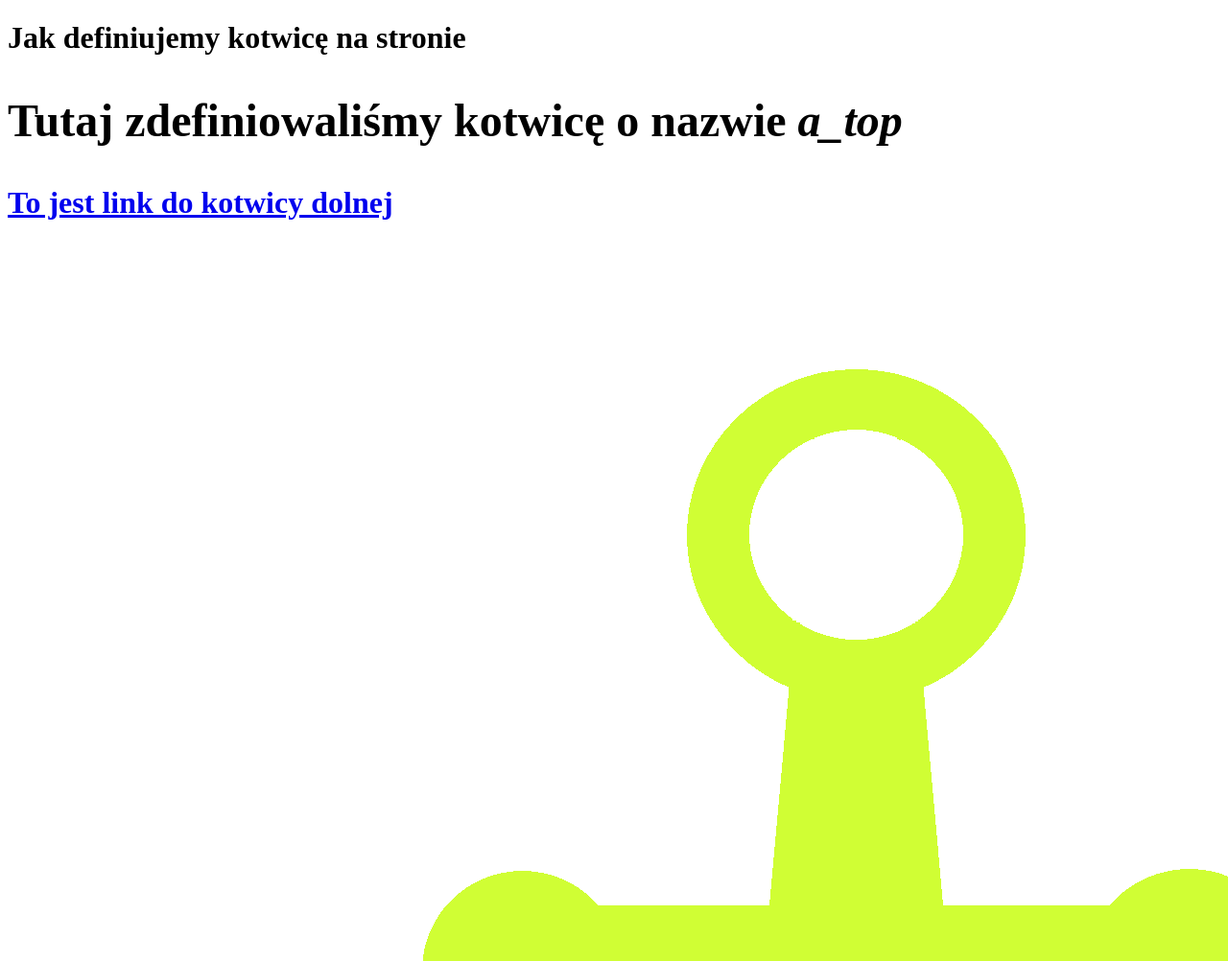
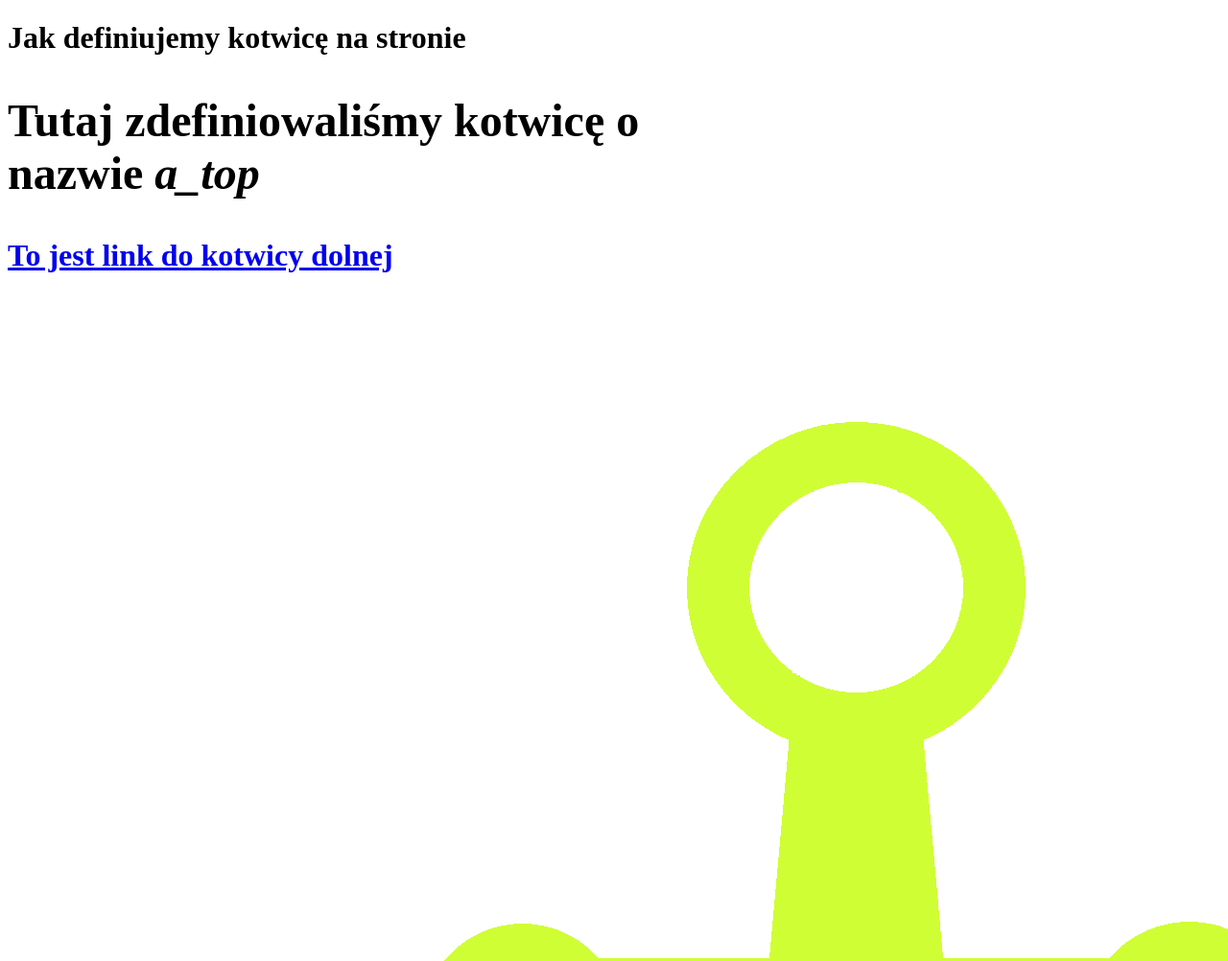
Before and after one commit to BartekBart/bartekbart.github.io, a plain HTML site: page Zadanie.11.html in a window 1280 px wide. Shown: the top 1002 px of the page at 96% size. Drawn offline with Linux system fonts and the light colour scheme.

Commit message:
Update Zadanie.11.html

```diff
--- a/Zadanie.11.html
+++ b/Zadanie.11.html
@@ -9,7 +9,7 @@
     <meta name="robots" content="all" />
   </head>
   <body>
-    <div style="width: 75%; height: fit-content;">
+    <div style="width: 60%; height: 60%;">
     <h1>Jak definiujemy kotwicę na stronie<h1>
 
     <section>
```
